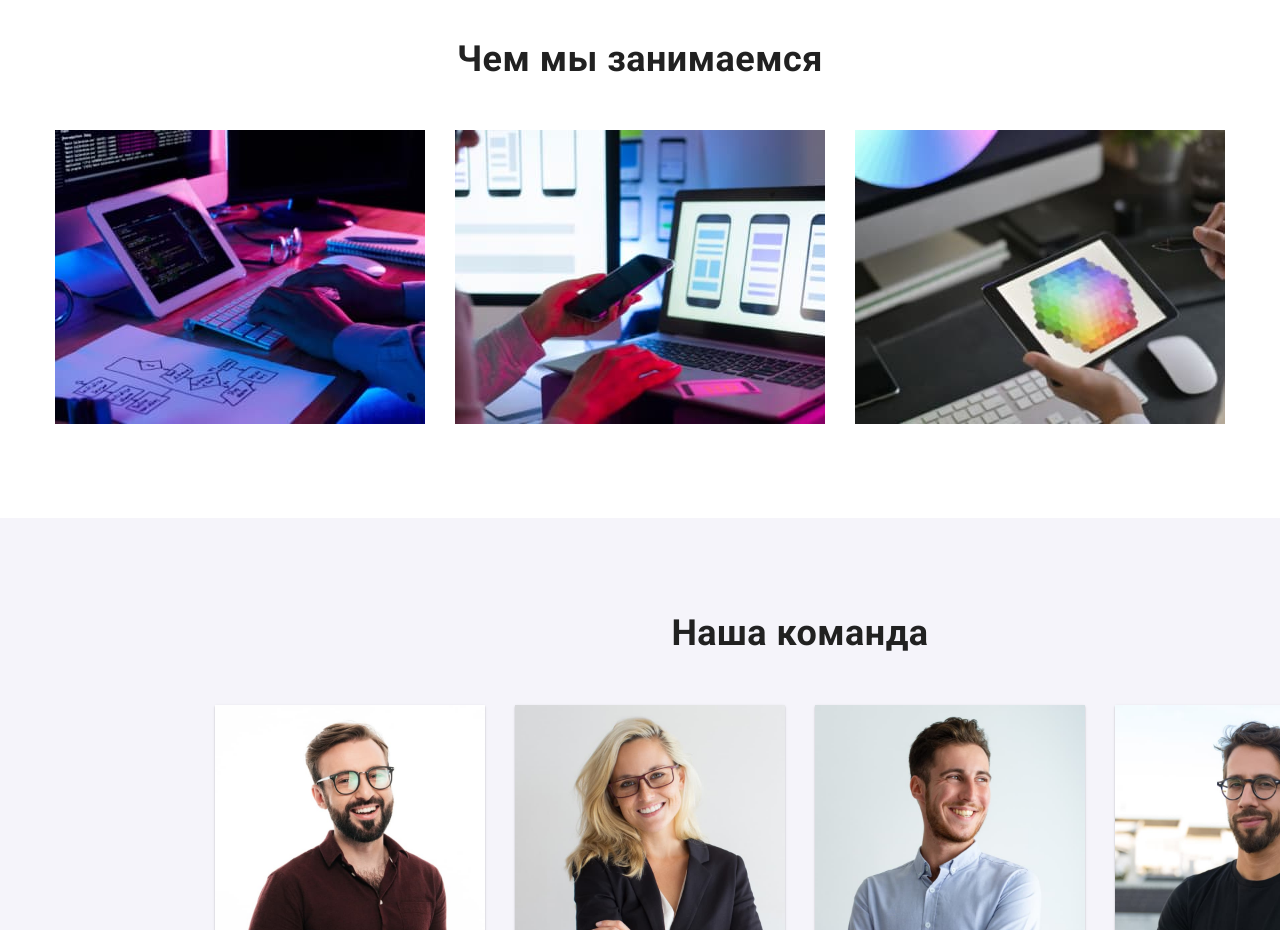
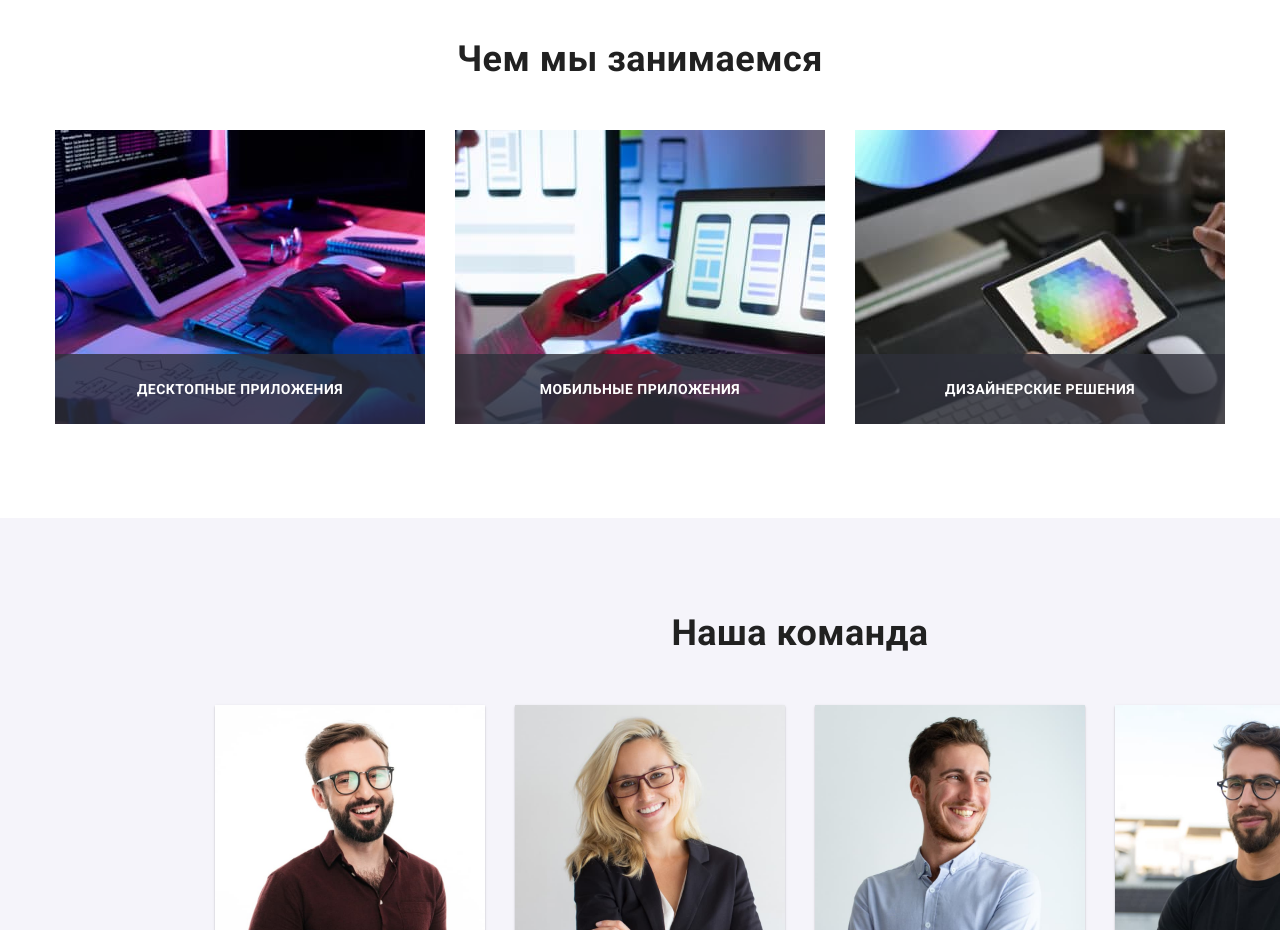
Before and after one commit to slavad156/goit-markup-hw-05, a plain HTML site: page index.html in a window 1280 px wide. Shown: the part 1080-2010 px from the top of the page. Drawn offline with nearby package versions, Linux system fonts and the light colour scheme.

Commit message:
добавляет надписи в Чем мы занимаемся

```diff
--- a/css/styles.css
+++ b/css/styles.css
@@ -393,6 +393,30 @@ img {
   text-align: center;
 }
 
+.work-thumb {
+  position: relative;
+}
+
+.work-text {
+  position: absolute;
+  bottom: 0;
+  left: 0;
+  display: flex;
+  justify-content: center;
+  align-items: center;
+
+  width: 100%;
+  height: 70px;
+
+  font-weight: 700;
+  font-size: 14px;
+  line-height: calc(16 / 14);
+  text-transform: uppercase;
+
+  color: var(--white-color);
+  background-color: rgba(47, 48, 58, 0.8);
+}
+
 /* Team */
 .team {
   display: flex;
--- a/index.html
+++ b/index.html
@@ -119,9 +119,24 @@
         <div class="container">
           <h2 class="working-direction">Чем мы занимаемся</h2>
           <ul class="list we-doing">
-            <li><img src="./images/box1.jpg" alt="Разработка сайта" width="370" height="294" /></li>
-            <li><img src="./images/box2.jpg" alt="Стиль сайта" width="370" height="294" /></li>
-            <li><img src="./images/box3.jpg" alt="Дизайн сайта" width="370" height="294" /></li>
+            <li>
+              <div class="work-thumb">
+                <img src="./images/box1.jpg" alt="Разработка сайта" width="370" height="294" />
+                <p class="work-text">Десктопные приложения</p>
+              </div>
+            </li>
+            <li>
+              <div class="work-thumb">
+                <img src="./images/box2.jpg" alt="Стиль сайта" width="370" height="294" />
+                <p class="work-text">Мобильные приложения</p>
+              </div>
+            </li>
+            <li>
+              <div class="work-thumb">
+                <img src="./images/box3.jpg" alt="Дизайн сайта" width="370" height="294" />
+                <p class="work-text">Дизайнерские решения</p>
+              </div>
+            </li>
           </ul>
         </div>
       </section>
```
